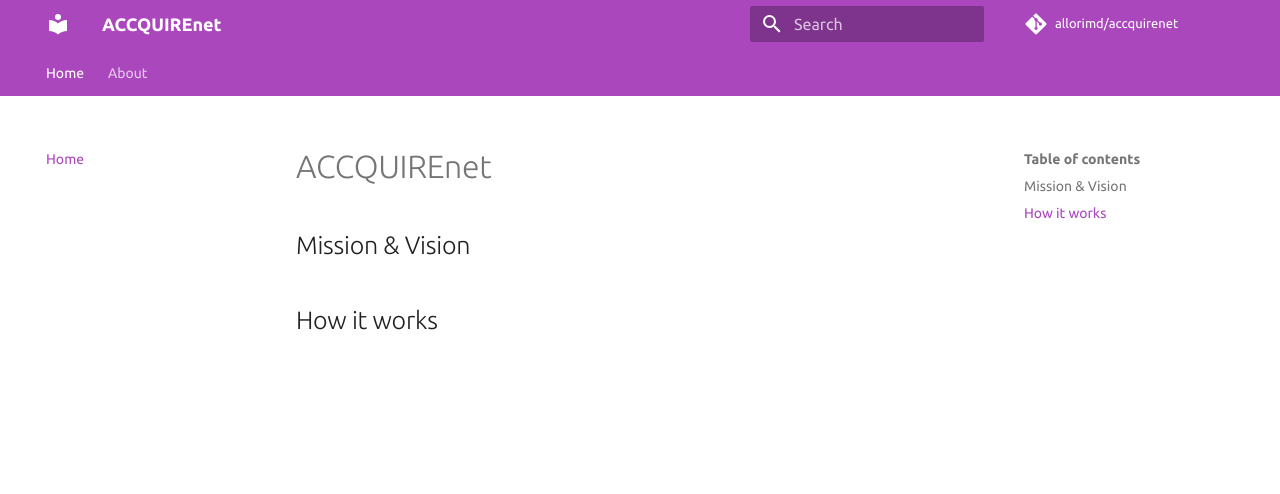
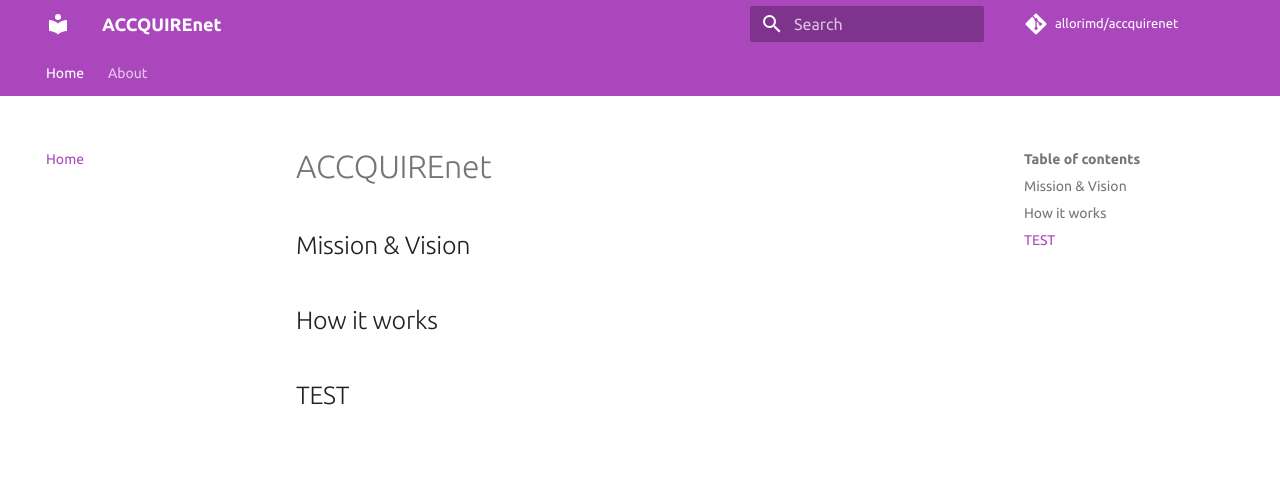
Before and after one commit to AlloriMD/ACCQUIREnet, an MkDocs documentation site: the page built from docs/index.md, in a window 1280 px wide. Shown: the top 494 px of the page. Built offline with MkDocs 1.6.1 and Material for MkDocs 9.7.7, drawn with Linux system fonts in a browser that asks for light colours; comment, search, counter and statistics services are not loaded.

```diff
--- a/docs/index.md
+++ b/docs/index.md
@@ -4,3 +4,5 @@
 
 
 ## How it works
+
+## TEST
--- a/mkdocs.yml
+++ b/mkdocs.yml
@@ -27,9 +27,9 @@ theme:
     features:
         - tabs
 extra_css:
-    - stylesheets/extra.css
+    - css/extra.css
 extra_javascript:
-  - https://cdnjs.cloudflare.com/ajax/libs/mathjax/2.7.0/MathJax.js?config=TeX-MML-AM_CHTML
+    - https://cdnjs.cloudflare.com/ajax/libs/mathjax/2.7.0/MathJax.js?config=TeX-MML-AM_CHTML
 
 # EXTRAS
 extra:
```
Also changed, not shown: docs/css/extra.css (added), site/404.html, site/about/index.html, site/css/extra.css (added), site/index.html, site/search/search_index.json, 8 other files.
